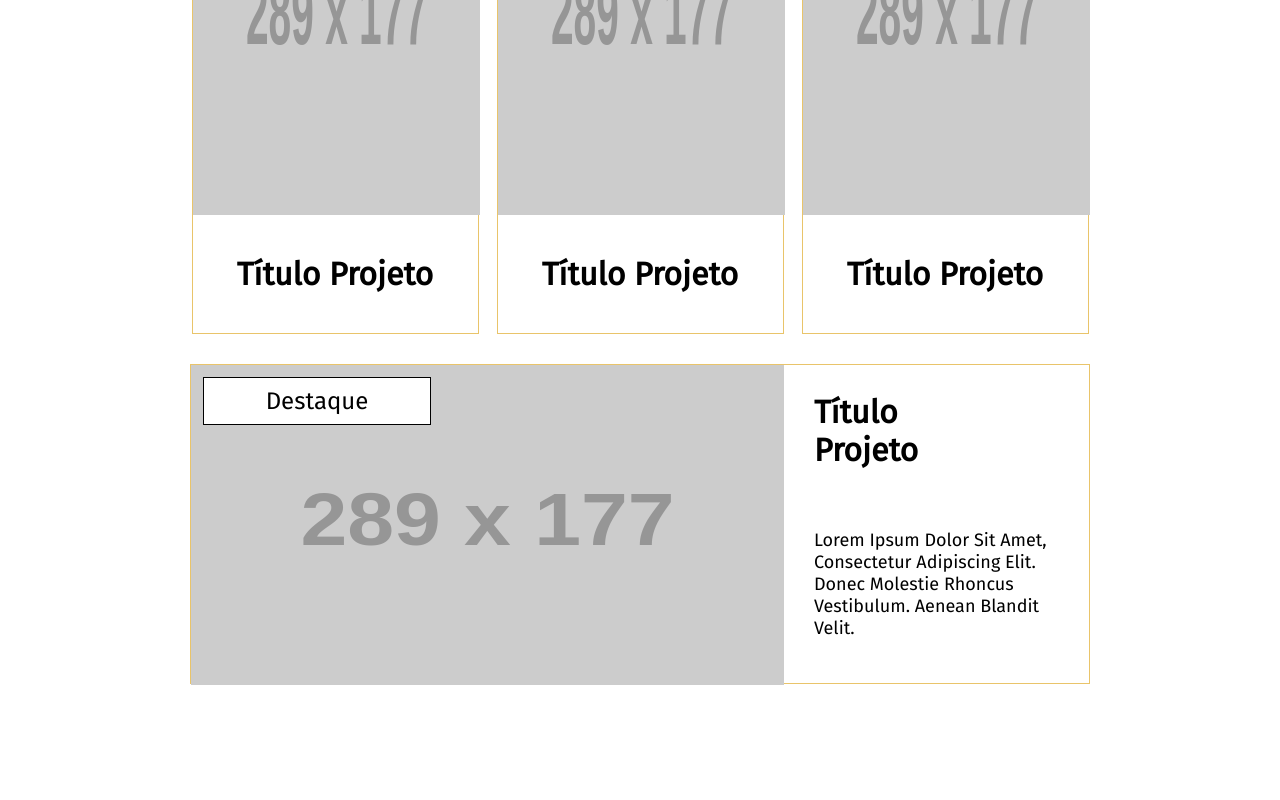
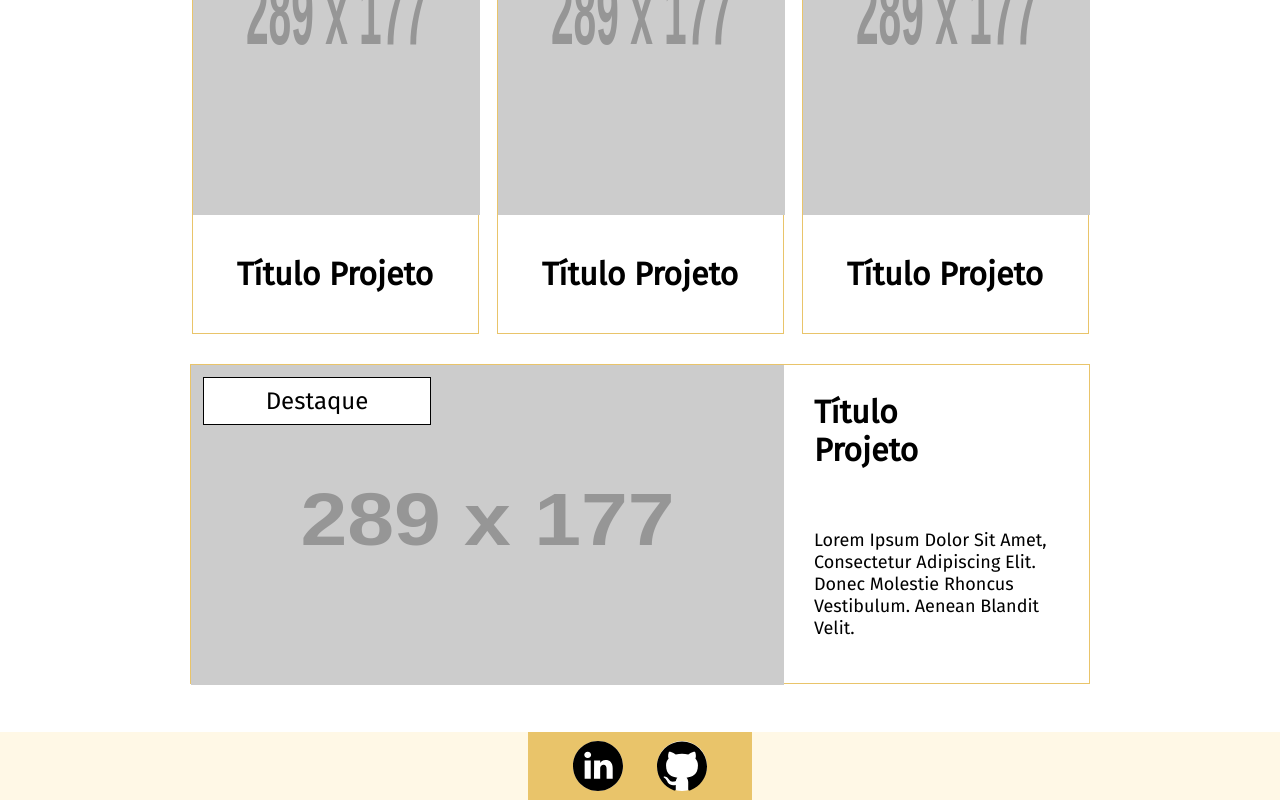
Before and after one commit to RicardoOliveiraFilho/Ricardo_Oliveira_JAMStackAlura, a Next.js app: page / in a window 1280 px wide. Shown: the part 1045-1845 px from the top of the page. Before the commit the page ends 1745 px from the top, so only its background shows below. Built offline with nearby package versions, Linux system fonts and the light colour scheme; a web font is replaced by a local one.

Commit message:
Inserção do Footer!

```diff
--- a/pages/index.js
+++ b/pages/index.js
@@ -4,6 +4,7 @@ import Box from '../src/components/foundation/layout/Box';
 import Cover from '../src/components/commons/Cover';
 import Header from '../src/components/commons/Header';
 import ProjectsArea from '../src/components/commons/ProjectsArea';
+import Footer from '../src/components/commons/Footer';
 
 export default function Home() {
   return (
@@ -17,6 +18,7 @@ export default function Home() {
       <Cover />
       <Header />
       <ProjectsArea />
+      <Footer />
     </Box>
   );
 }
--- /dev/null
+++ b/src/components/commons/Footer/index.js
@@ -0,0 +1,12 @@
+import React from 'react';
+
+import FooterWrapper from './styles/FooterWrapper';
+import FooterIcons from '../FooterIcons';
+
+export default function Footer() {
+  return (
+    <FooterWrapper>
+      <FooterIcons />
+    </FooterWrapper>
+  );
+}
--- /dev/null
+++ b/src/components/commons/Footer/styles/FooterWrapper.js
@@ -0,0 +1,21 @@
+import styled, { css } from 'styled-components';
+
+import breakpointsMedia from '../../../../theme/utils/breakpointsMedia';
+
+const FooterWrapper = styled.div`
+  display: flex;
+  justify-content: center;
+  align-items: center;
+
+  background-color: ${({ theme }) => theme.colors.background.secundary.color};
+  height: 68px;
+  margin-top: ${({ theme }) => theme.spaceValues.xs}px;
+
+  ${breakpointsMedia({
+    md: css`
+      margin-top: ${({ theme }) => 2 * theme.spaceValues.xs}px;
+    `,
+  })}
+`;
+
+export default FooterWrapper;
--- /dev/null
+++ b/src/components/commons/FooterIcons/index.js
@@ -0,0 +1,16 @@
+import React from 'react';
+
+import FooterIconsWrapper from './styles/FooterIconsWrapper';
+
+export default function FooterIcons() {
+  return (
+    <FooterIconsWrapper>
+      <FooterIconsWrapper.IconArea>
+        <img src="/images/icons/linkedin.svg" width="50" height="50" alt="LinkedIn" />
+      </FooterIconsWrapper.IconArea>
+      <FooterIconsWrapper.IconArea>
+        <img src="/images/icons/github.svg" width="50" height="50" alt="LinkedIn" />
+      </FooterIconsWrapper.IconArea>
+    </FooterIconsWrapper>
+  );
+}
--- /dev/null
+++ b/src/components/commons/FooterIcons/styles/FooterIconsWrapper.js
@@ -0,0 +1,24 @@
+import styled from 'styled-components';
+
+const FooterIconsWrapper = styled.div`
+  display: flex;
+  justify-content: space-between;
+  align-items: center;
+  flex-direction: row;
+
+  width: 224px;
+  height: 68px;
+  background-color: ${({ theme }) => theme.colors.background.primary.color};
+
+  padding-left: 45px;
+  padding-right: 45px;
+`;
+
+FooterIconsWrapper.IconArea = styled.div`
+  background-color: ${({ theme }) => theme.colors.primary.main.contrastColor};
+  border-radius: 25px;
+  width: 50px;
+  height: 50px;
+`;
+
+export default FooterIconsWrapper;
```
